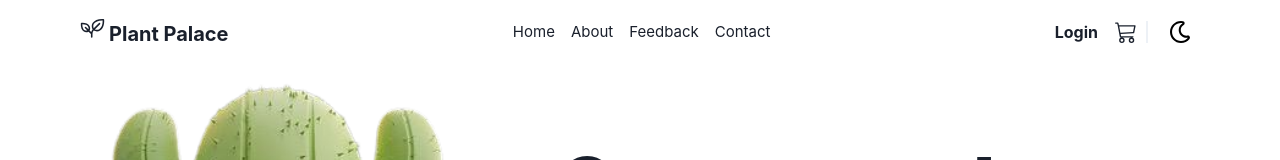
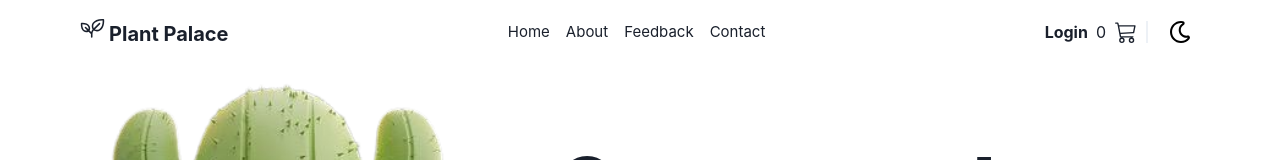
Before and after one commit to Fizahere/PlantPalace, a React (Vite) app: page / in a window 1280 px wide. Shown: the top 160 px of the page. Built offline with nearby package versions, Linux system fonts and the light colour scheme.

Commit message:
Update Navbar.jsx

```diff
--- a/src/components/Navbar.jsx
+++ b/src/components/Navbar.jsx
@@ -23,7 +23,8 @@ function Navbar() {
   const cartDrawer = useDisclosure();
   const [user, setUser] = useState(localStorage.getItem("user"));
   // const navigate=useNavigate()
-
+  const cart = localStorage.getItem('cart');
+  const cartCount = cart ? JSON.parse(cart).length : 0;
   return (
     <>
       <Box>
@@ -129,6 +130,7 @@ function Navbar() {
                 </Text>
               </Link>
             )}
+            <Text>{cartCount}</Text>
             <IconButton
               icon={<Icon as={App_Icons.CART} fontSize={22} />}
               onClick={cartDrawer.onOpen}
```
